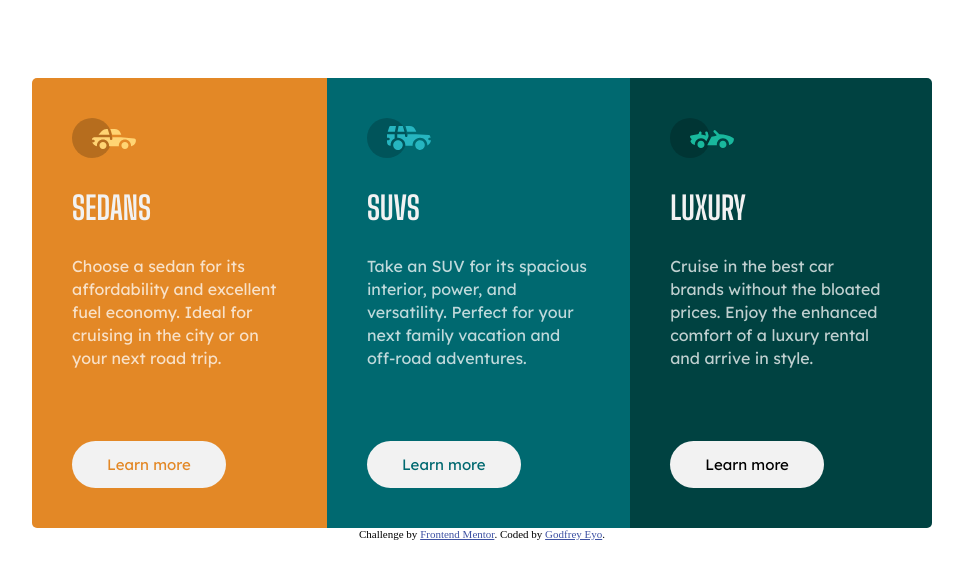
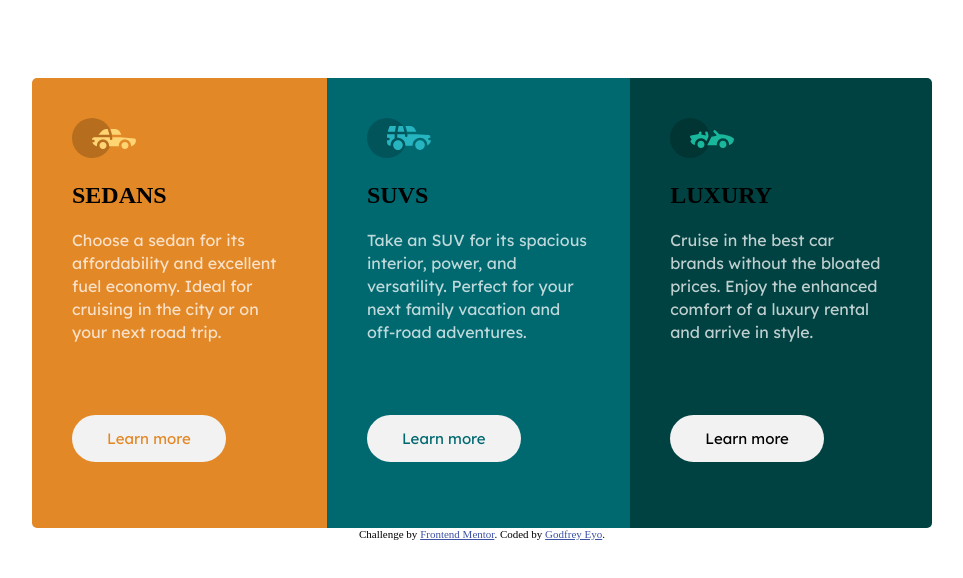
Before and after one commit to itzfrey/3-column-preview-card, a plain HTML site: page index.html in a window 1280 px wide. Shown: the whole page, without its empty margins (158-1121 px from the left). Drawn offline with Linux system fonts and the light colour scheme.

Commit message:
Update index.html

```diff
--- a/index.html
+++ b/index.html
@@ -24,22 +24,22 @@
   <div class="container">
     <div class="sedans">
       <svg width="64" height="40" xmlns="http://www.w3.org/2000/svg"><g fill="none" fill-rule="evenodd"><circle fill="#000" opacity=".201" cx="20" cy="20" r="20"/><path d="M52.936 24.11c1.942 0 3.517 1.542 3.517 3.445 0 1.903-1.575 3.445-3.517 3.445s-3.516-1.542-3.516-3.445c0-1.903 1.574-3.445 3.516-3.445zm-21.957 0c1.942 0 3.517 1.542 3.517 3.445 0 1.903-1.575 3.445-3.517 3.445s-3.516-1.542-3.516-3.445c0-1.903 1.574-3.445 3.516-3.445zm6.948-4.848v1.429c0 .716.61 1.293 1.348 1.259a1.295 1.295 0 001.225-1.295v-1.393h8.256l13.483 1.313c.956.093 1.676.881 1.676 1.814 0 2.89-2.126 5.303-4.926 5.819.397-3.557-2.458-6.62-6.053-6.62-3.646 0-6.504 3.14-6.039 6.723h-9.879c.466-3.588-2.397-6.722-6.039-6.722-3.595 0-6.45 3.062-6.052 6.62-2.14-.398-3.916-1.912-4.61-3.931h1.142c.731 0 1.32-.598 1.285-1.322-.033-.678-.629-1.2-1.322-1.2H20v-.251c0-1.274 1.066-2.243 2.306-2.243h15.62zM42.59 11c2.645 0 4.99 1.556 5.972 3.963l.726 1.779H40.17L38.413 11h4.178zm-6.865 0l1.758 5.741H26.505l3.357-3.654A6.502 6.502 0 0134.644 11h1.082z" fill="#FFD473" fill-rule="nonzero"/></g></svg>
-      <h1>SEDANS</h1>
-      <p>Choose a sedan for its affordability and excellent fuel economy. Ideal for cruising in the city
+      <h2>SEDANS</h2>
+      <p class="container-description">Choose a sedan for its affordability and excellent fuel economy. Ideal for cruising in the city
         or on your next road trip.</p>
         <button>Learn more</button>
       </div>
     <div class="suvs">
       <svg width="64" height="40" xmlns="http://www.w3.org/2000/svg"><g fill="none" fill-rule="evenodd"><circle fill="#000" opacity=".201" cx="20" cy="20" r="20"/><path d="M31.002 22.358c2.917 0 5.18 2.593 4.762 5.506a4.828 4.828 0 01-2.962 3.778 4.797 4.797 0 01-5.3-1.165c-1.188-1.26-1.235-2.613-1.263-2.613-.42-2.924 1.857-5.506 4.763-5.506zm22 0c3.457 0 5.798 3.567 4.41 6.744A4.816 4.816 0 0152.3 31.94a4.826 4.826 0 01-4.06-4.077c-.42-2.915 1.846-5.506 4.762-5.506zm-15.04-6.083v1.462a1.29 1.29 0 001.352 1.29c.693-.033 1.227-.631 1.227-1.326v-1.426h8.3l13.056.716a1.29 1.29 0 011.164.917c.27.895.446 1.477.563 1.87h-1.047c-.694 0-1.291.534-1.324 1.228a1.29 1.29 0 001.288 1.352h1.445c-.164 2.225-1.57 4.193-3.6 5.05.13-4.212-3.255-7.63-7.384-7.63-4.317 0-7.762 3.718-7.358 8.086h-7.285c.43-4.655-3.503-8.531-8.131-8.046v-3.543h7.734zm-10.312 0v4.308a7.4 7.4 0 00-4.006 7.274 3.874 3.874 0 01-3.642-3.864v-1.635h1.46a1.29 1.29 0 000-2.58h-1.461v-3.213l.003-.29h7.646zm14.986-8.196c2.65 0 5 1.592 5.984 4.055l.63 1.579a5.525 5.525 0 01-.065-.004l-.026-.002-.034-.002-.022-.002a4.178 4.178 0 00-.224-.006l-.098-.001h-.039l-.136-.001h-.052l-.326-.001H40.211L38.528 8.08zm-13.632 0l-1.122 5.616h-7.144l1.47-4.71a1.29 1.29 0 011.231-.906h5.565zm6.832 0l1.683 5.615h-7.007l1.121-5.615h4.203z" fill="#26B5C0" fill-rule="nonzero"/></g></svg>
-      <h1>SUVS</h1>
-      <p>Take an SUV for its spacious interior, power, and versatility. Perfect for your next family vacation
+      <h2>SUVS</h2>
+      <p class="container-description">Take an SUV for its spacious interior, power, and versatility. Perfect for your next family vacation
         and off-road adventures.</p>
         <button>Learn more</button>
       </div>
     <div class="luxury">
       <svg width="64" height="40" xmlns="http://www.w3.org/2000/svg"><g fill="none" fill-rule="evenodd"><circle fill="#000" opacity=".201" cx="20" cy="20" r="20"/><path d="M30.98 22.835c1.941 0 3.516 1.604 3.516 3.583 0 1.978-1.575 3.582-3.517 3.582s-3.516-1.604-3.516-3.582c0-1.979 1.574-3.583 3.516-3.583zm21.956 0c1.942 0 3.517 1.604 3.517 3.583 0 1.978-1.575 3.582-3.517 3.582s-3.516-1.604-3.516-3.582c0-1.979 1.574-3.583 3.516-3.583zm-9.143-10.45a1.27 1.27 0 011.819 0l3.715 3.784c4.444-.115 9.7 1.142 13.964 3.753.387.237.624.664.624 1.124 0 3.006-2.126 5.514-4.926 6.05.397-3.698-2.458-6.882-6.053-6.882-3.646 0-6.504 3.264-6.039 6.99h-9.669c.76-1.544.993-2.026 1.337-2.711l.082-.162c.421-.835 1.056-2.07 2.883-5.65 1.68-.023 3.47-.408 5.247-1.403l-2.984-3.04a1.328 1.328 0 010-1.854zm-7.68 1.064c.683-.2 1.395.202 1.592.898l.749 2.652a3.46 3.46 0 01-.247 2.51l-1.733 3.395-.216.424c-1.07-1.89-3.06-3.114-5.279-3.114-3.595 0-6.45 3.184-6.052 6.885-1.832-.347-3.414-1.537-4.278-3.276a1.331 1.331 0 01.117-1.376l.955-1.303-1.325-1.295c-.751-.735-.376-2.024.64-2.231l6.614-1.346.13-.026c.092-.019.145-.03.157-.031.314-.146 1.07-.591 1.07-1.506 0-.734.592-1.327 1.316-1.31.712.016 1.268.662 1.256 1.388a4.11 4.11 0 01-.348 1.611 22.69 22.69 0 014.7 1.146l-.7-2.473a1.314 1.314 0 01.882-1.622z" fill="#19B89D" fill-rule="nonzero"/></g></svg>
-      <h1>LUXURY</h1>
-      <p>Cruise in the best car brands without the bloated prices. Enjoy the enhanced comfort of a luxury
+      <h2>LUXURY</h2>
+      <p class="container-description">Cruise in the best car brands without the bloated prices. Enjoy the enhanced comfort of a luxury
         rental and arrive in style.</p>
         <button>Learn more</button>
       </div>
```
